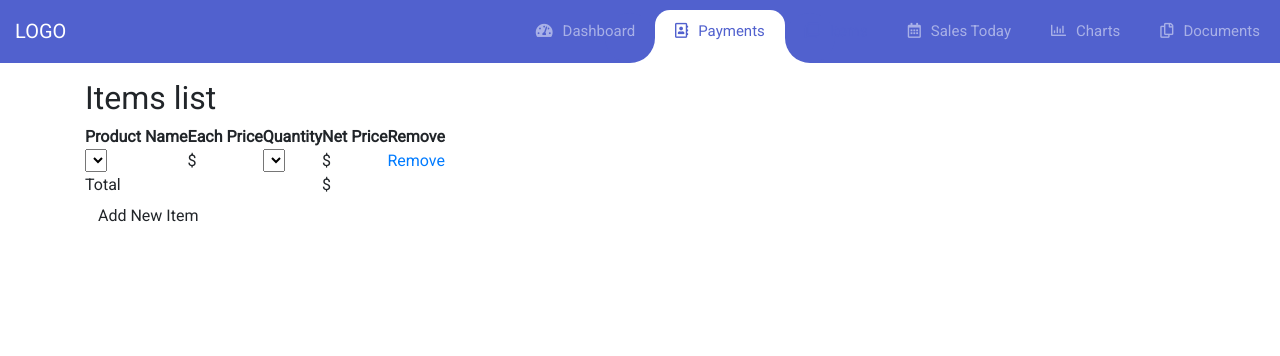
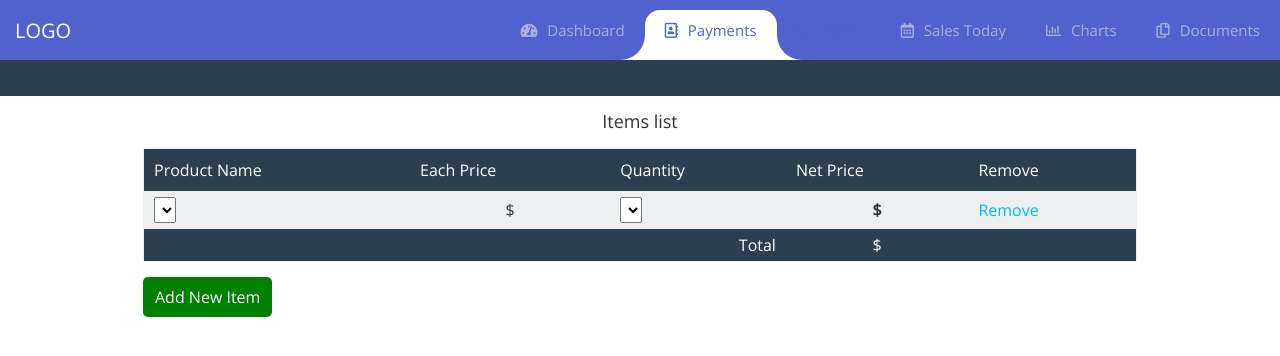
Before and after one commit to Vikrant-V-i-r/businessmanager, a plain HTML site: page dist/items.html in a window 1280 px wide. Drawn offline with nearby package versions, Linux system fonts and the light colour scheme; a script that the page names is missing.

Commit message:
Update items.html

```diff
--- a/dist/items.html
+++ b/dist/items.html
@@ -8,7 +8,7 @@
 <link rel='stylesheet' href='https://cdnjs.cloudflare.com/ajax/libs/font-awesome/5.10.2/css/all.css'>
 <link rel="stylesheet" href="https://cdnjs.cloudflare.com/ajax/libs/normalize/5.0.0/normalize.min.css">
 <link rel="stylesheet" href="./style.css">
-  <link rel="stylesheet" href="./items.styles.css">
+  <link rel="stylesheet" href="./items.style.css">
   </head>
 <body>
   <nav class="navbar navbar-expand-custom navbar-mainbg">
```
